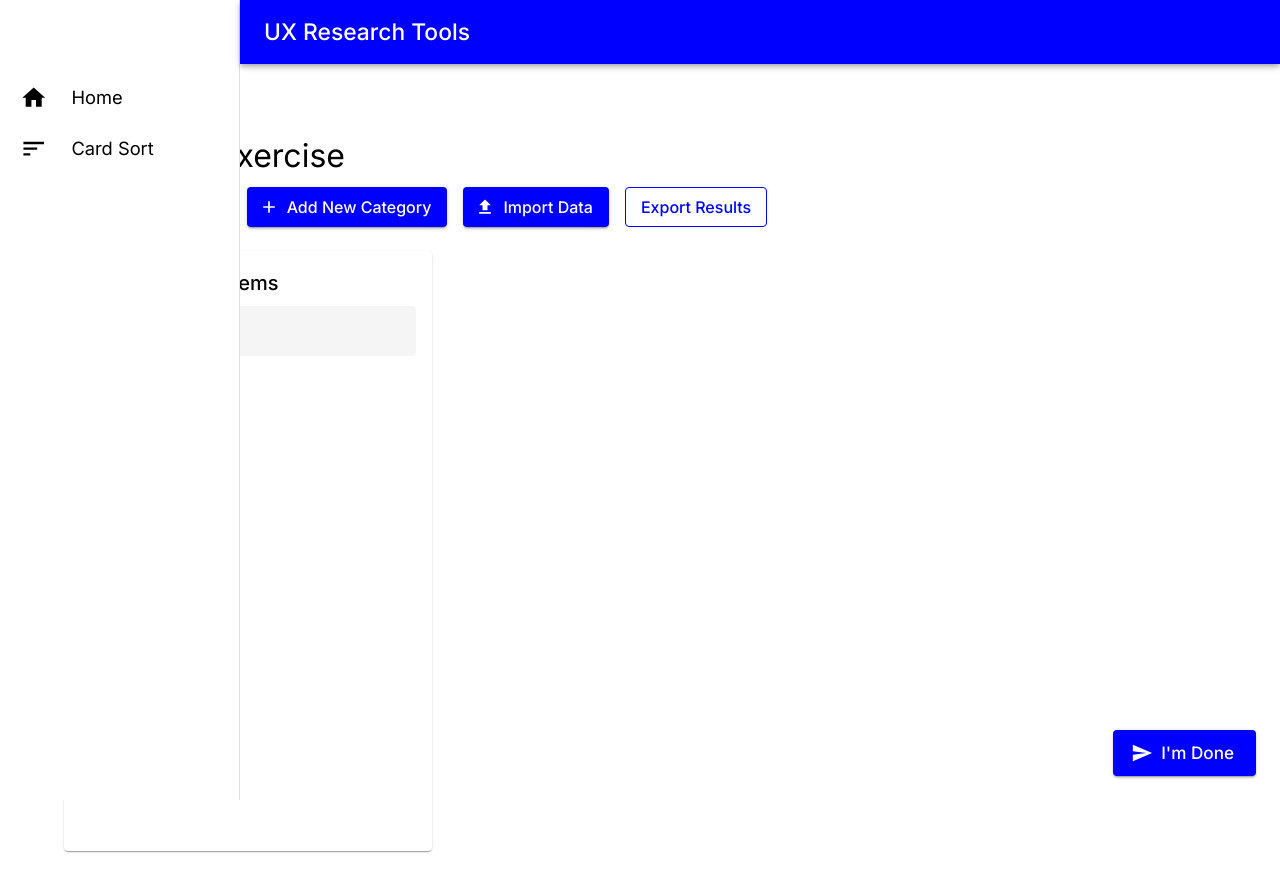
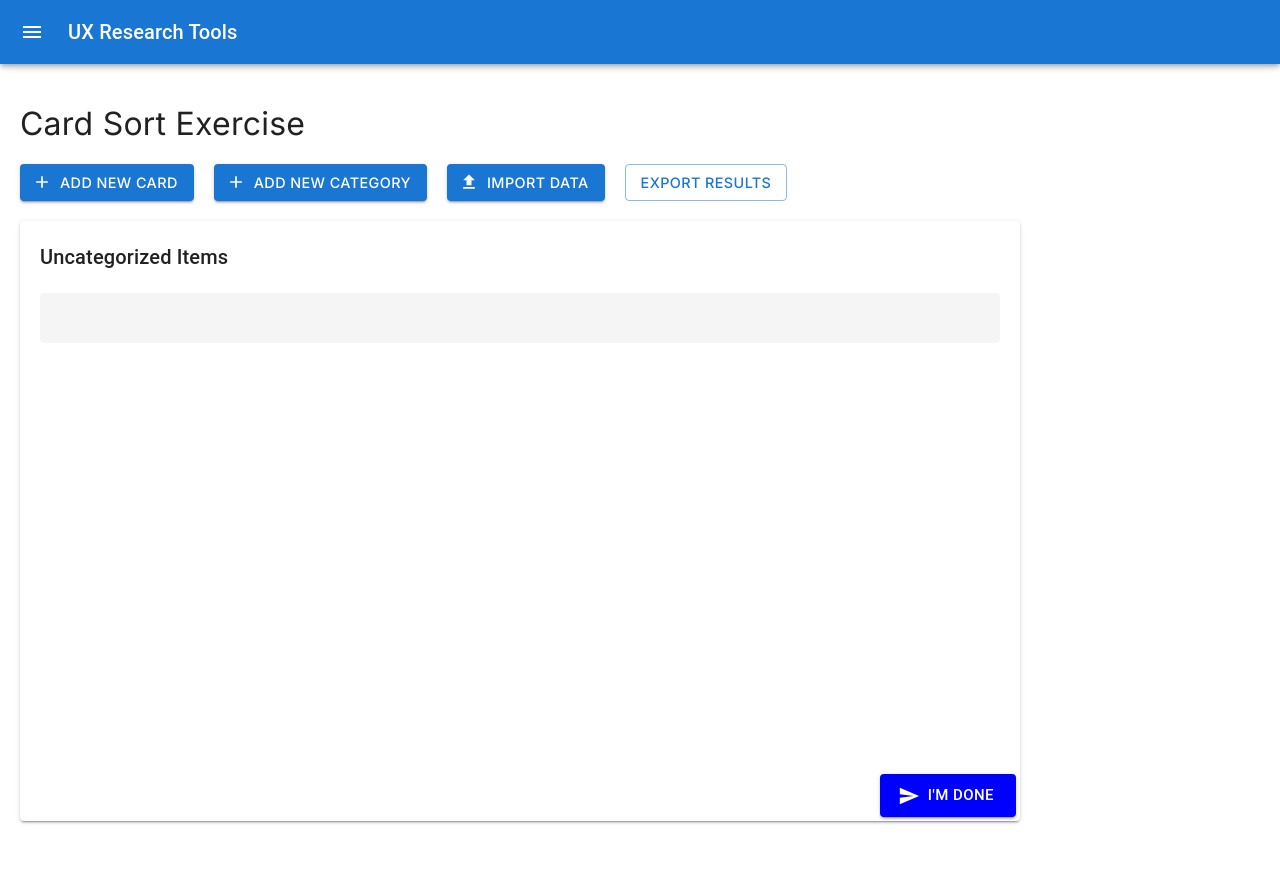
Before and after one commit to hambax/UX-Research-Tools, a React (Create React App) app: page /participant/1 in a window 1280 px wide. Shown: the top 892 px of the page. After the commit the page ends 841 px from the top, so only its background shows below. Built offline with nearby package versions, Linux system fonts and the light colour scheme.

Commit message:
Fix drawer animation and content spacing

```diff
--- a/src/App.js
+++ b/src/App.js
@@ -1,6 +1,7 @@
+import React from 'react';
 import { BrowserRouter as Router, Routes, Route } from 'react-router-dom';
-import { ThemeProvider, CssBaseline } from '@mui/material';
-import { createTheme } from '@mui/material/styles';
+import { ThemeProvider, createTheme } from '@mui/material/styles';
+import CssBaseline from '@mui/material/CssBaseline';
 import Layout from './components/Layout/Layout';
 import Home from './pages/Home';
 import CardSort from './components/CardSort/CardSort';
@@ -11,70 +12,50 @@ import Brightness4Icon from '@mui/icons-material/Brightness4';
 import Brightness7Icon from '@mui/icons-material/Brightness7';
 import Box from '@mui/material/Box';
 
+const theme = createTheme({
+  palette: {
+    mode: 'light',
+    primary: {
+      main: '#1976d2',
+    },
+    secondary: {
+      main: '#dc004e',
+    },
+  },
+  typography: {
+    fontFamily: [
+      'Inter',
+      '-apple-system',
+      'BlinkMacSystemFont',
+      '"Segoe UI"',
+      'Roboto',
+      '"Helvetica Neue"',
+      'Arial',
+      'sans-serif',
+    ].join(','),
+  },
+  components: {
+    MuiCssBaseline: {
+      styleOverrides: `
+        @import url('https://fonts.googleapis.com/css2?family=Inter:wght@300;400;500;600;700&display=swap');
+      `,
+    },
+  },
+});
+
 function App() {
   const [mode, setMode] = useState('light');
 
-  const theme = useMemo(
+  const themeMode = useMemo(
     () =>
       createTheme({
         palette: {
           mode,
           primary: {
-            main: '#0000FF',
-            light: '#3333FF',
-            dark: '#0000CC',
-            contrastText: '#FFFFFF',
+            main: '#1976d2',
           },
-          background: {
-            default: mode === 'light' ? '#FFFFFF' : '#121212',
-            paper: mode === 'light' ? '#FFFFFF' : '#1E1E1E',
-          },
-          text: {
-            primary: mode === 'light' ? '#000000' : '#FFFFFF',
-          },
-        },
-        typography: {
-          fontFamily: 'Inter, sans-serif',
-          fontSize: 16,
-        },
-        components: {
-          MuiButton: {
-            styleOverrides: {
-              root: {
-                textTransform: 'none',
-              },
-              contained: {
-                backgroundColor: '#0000FF',
-                color: '#FFFFFF',
-                '&:hover': {
-                  backgroundColor: '#0000CC',
-                },
-              },
-              outlined: {
-                borderColor: '#0000FF',
-                color: '#0000FF',
-                '&:hover': {
-                  borderColor: '#0000FF',
-                  backgroundColor: 'rgba(0, 0, 255, 0.04)',
-                },
-              },
-            },
-          },
-          MuiPaper: {
-            styleOverrides: {
-              root: {
-                backgroundImage: 'none',
-              },
-            },
-          },
-          MuiIconButton: {
-            styleOverrides: {
-              root: {
-                '&:hover': {
-                  color: '#0000FF',
-                },
-              },
-            },
+          secondary: {
+            main: '#dc004e',
           },
         },
       }),
@@ -94,9 +75,9 @@ function App() {
         onClick={() => setMode((prevMode) => (prevMode === 'light' ? 'dark' : 'light'))}
         color="inherit"
         sx={{
-          bgcolor: theme.palette.background.paper,
+          bgcolor: themeMode.palette.background.paper,
           '&:hover': {
-            bgcolor: theme.palette.action.hover,
+            bgcolor: themeMode.palette.action.hover,
           },
         }}
       >
@@ -106,7 +87,7 @@ function App() {
   );
 
   return (
-    <ThemeProvider theme={theme}>
+    <ThemeProvider theme={themeMode}>
       <CssBaseline />
       <ThemeToggle />
       <Router>
--- a/src/components/CardSort/CardSort.js
+++ b/src/components/CardSort/CardSort.js
@@ -408,19 +408,33 @@ const CardSort = ({ readOnly, configId }) => {
       onDragOver={handleDragOver}
       onDragEnd={handleDragEnd}
     >
-      <Box sx={{ p: { xs: 1, sm: 2 } }}>
-        <Box sx={{ mb: 3 }}>
-          <Typography variant="h4" gutterBottom sx={{ fontSize: '2rem', fontFamily: 'Inter' }}>
+      <Box sx={{
+        maxWidth: '100%',
+      }}>
+        <Box sx={{ mb: '20px' }}>
+          <Typography
+            variant="h4"
+            gutterBottom
+            sx={{
+              fontSize: { xs: '1.75rem', sm: '2rem' },
+              fontFamily: 'Inter',
+              mb: '20px'
+            }}
+          >
             Card Sort Exercise
           </Typography>
           <Stack
             direction={{ xs: 'column', sm: 'row' }}
-            spacing={2}
             sx={{
+              display: 'flex',
+              flexWrap: 'wrap',
+              gap: '20px',
               '& > button': {
-                width: { xs: '100%', sm: 'auto' },
-                fontSize: '16px',
+                flex: { xs: '1 1 100%', sm: '0 1 auto' },
+                minWidth: { sm: '150px' },
+                fontSize: '0.9rem',
                 fontFamily: 'Inter',
+                whiteSpace: 'nowrap',
               }
             }}
           >
@@ -457,11 +471,9 @@ const CardSort = ({ readOnly, configId }) => {
                 startIcon={<ShareIcon />}
                 onClick={handleShare}
                 sx={{
-                  mb: 2,
-                  ml: 2,
-                  backgroundColor: '#0000FF',
+                  backgroundColor: theme.palette.primary.main,
                   '&:hover': {
-                    backgroundColor: '#0000CC',
+                    backgroundColor: theme.palette.primary.dark,
                   },
                 }}
               >
@@ -476,10 +488,13 @@ const CardSort = ({ readOnly, configId }) => {
             display: 'grid',
             gridTemplateColumns: {
               xs: '1fr',
-              sm: 'repeat(auto-fill, minmax(300px, 1fr))',
+              sm: 'repeat(auto-fit, minmax(280px, 1fr))',
+              md: 'repeat(auto-fit, minmax(300px, 1fr))',
+              lg: 'repeat(auto-fit, minmax(320px, 1fr))',
             },
-            gap: 3,
-            pb: 2,
+            gap: '20px',
+            pb: '20px',
+            mr: '20px',
             '& > *': {
               minWidth: 'unset !important',
               width: '100%',
@@ -488,18 +503,22 @@ const CardSort = ({ readOnly, configId }) => {
         >
           {/* Uncategorized Items Column */}
           <Paper
+            elevation={2}
             sx={{
-              p: 2,
-              height: 'calc(100vh - 200px)',
+              p: '20px',
+              height: {
+                xs: 'calc(100vh - 250px)',
+                sm: 'calc(100vh - 200px)'
+              },
               display: 'flex',
               flexDirection: 'column',
               '& *': {
-                fontSize: '16px',
+                fontSize: { xs: '0.9rem', sm: '1rem' },
                 fontFamily: 'Inter',
               }
             }}
           >
-            <Typography variant="h6" gutterBottom sx={{ fontSize: '1.25rem' }}>
+            <Typography variant="h6" gutterBottom sx={{ mb: '20px', fontSize: '1.25rem' }}>
               Uncategorized Items
             </Typography>
 
@@ -523,18 +542,26 @@ const CardSort = ({ readOnly, configId }) => {
             <Paper
               key={category.id}
               sx={{
-                p: 2,
-                height: 'calc(100vh - 200px)',
+                p: '20px',
+                height: {
+                  xs: 'calc(100vh - 250px)',
+                  sm: 'calc(100vh - 200px)'
+                },
                 display: 'flex',
                 flexDirection: 'column',
                 position: 'relative',
                 '& *': {
-                  fontSize: '16px',
+                  fontSize: { xs: '0.9rem', sm: '1rem' },
                   fontFamily: 'Inter',
                 }
               }}
             >
-              <Box sx={{ display: 'flex', justifyContent: 'space-between', alignItems: 'center', mb: 2 }}>
+              <Box sx={{
+                display: 'flex',
+                justifyContent: 'space-between',
+                alignItems: 'center',
+                mb: '20px'
+              }}>
                 <Typography variant="h6" sx={{ fontSize: '1.25rem' }}>
                   {category.name}
                 </Typography>
@@ -662,7 +689,7 @@ const CardSort = ({ readOnly, configId }) => {
         >
           <DialogTitle>Card Sort Results</DialogTitle>
           <DialogContent>
-            <Box sx={{ mb: 2 }}>
+            <Box sx={{ mb: '20px' }}>
               <Stack direction="row" spacing={2} alignItems="flex-start">
                 <FormControl sx={{ minWidth: 120 }}>
                   <InputLabel id="export-format-label">Format</InputLabel>
@@ -690,7 +717,7 @@ const CardSort = ({ readOnly, configId }) => {
             <Box
               sx={{
                 backgroundColor: (theme) => theme.palette.grey[100],
-                p: 2,
+                p: '20px',
                 borderRadius: 1,
                 maxHeight: '400px',
                 overflow: 'auto'
@@ -729,7 +756,7 @@ const CardSort = ({ readOnly, configId }) => {
         >
           <DialogTitle>Import Data</DialogTitle>
           <DialogContent>
-            <Box sx={{ mb: 2 }}>
+            <Box sx={{ mb: '20px' }}>
               <Typography variant="body1" gutterBottom>
                 Please select a file to import. Each cell in your file will be converted into a separate card.
               </Typography>
@@ -737,7 +764,7 @@ const CardSort = ({ readOnly, configId }) => {
                 Supported formats: .csv, .xlsx, .xls
               </Typography>
               {importError && (
-                <Alert severity="error" sx={{ mt: 1 }}>
+                <Alert severity="error" sx={{ mt: '20px' }}>
                   {importError}
                 </Alert>
               )}
--- a/src/components/CardSort/ShareDialog.js
+++ b/src/components/CardSort/ShareDialog.js
@@ -56,10 +56,16 @@ const ShareDialog = ({ open, onClose, shareableLink, onSendEmail }) => {
     >
       <DialogTitle>Share Card Sort</DialogTitle>
       <DialogContent>
-        <Box sx={{ mb: 3 }}>
-          <Typography variant="subtitle1" gutterBottom>
-            Share this link with participants:
+        <Box sx={{ mb: '20px' }}>
+          <Typography variant="body1" gutterBottom>
+            Share this link with participants to collect their card sorting results.
           </Typography>
+          <Box sx={{
+            display: 'flex',
+            alignItems: 'center',
+            gap: '20px',
+            mt: '20px'
+          }}>
             <TextField
               fullWidth
               value={shareableLink}
@@ -75,18 +81,26 @@ const ShareDialog = ({ open, onClose, shareableLink, onSendEmail }) => {
                 ),
               }}
             />
+            <Button
+              variant="contained"
+              onClick={handleCopyLink}
+              sx={{ whiteSpace: 'nowrap' }}
+            >
+              Copy Link
+            </Button>
+          </Box>
           {copied && (
-            <Alert severity="success" sx={{ mt: 1 }}>
+            <Alert severity="success" sx={{ mt: '20px' }}>
               Link copied to clipboard!
             </Alert>
           )}
         </Box>
 
-        <Box sx={{ mb: 2 }}>
-          <Typography variant="subtitle1" gutterBottom>
+        <Box sx={{ mb: '20px' }}>
+          <Typography variant="body1" gutterBottom>
             Or send via email:
           </Typography>
-          <Box sx={{ display: 'flex', gap: 1 }}>
+          <Box sx={{ display: 'flex', gap: '20px', mt: '20px' }}>
             <TextField
               fullWidth
               value={email}
--- a/src/components/CardSort/SortableItem.js
+++ b/src/components/CardSort/SortableItem.js
@@ -18,33 +18,35 @@ export function SortableItem({ id, children, onRemove }) {
     transform: CSS.Transform.toString(transform),
     transition,
     opacity: isDragging ? 0.5 : 1,
-    cursor: 'grab',
-    position: 'relative',
-    marginBottom: '8px',
-    fontSize: '16px',
-    fontFamily: 'Inter',
   };
 
   return (
-    <Paper
+    <Box
       ref={setNodeRef}
       style={style}
       {...attributes}
       {...listeners}
-      elevation={isDragging ? 4 : 1}
       sx={{
-        p: 2,
+        p: '20px',
+        mb: '20px',
+        backgroundColor: 'background.paper',
+        borderRadius: 1,
+        boxShadow: 1,
+        cursor: 'grab',
         '&:hover': {
-          '& .delete-button': {
-            opacity: 1,
+          boxShadow: 2,
         },
+        '&:active': {
+          cursor: 'grabbing',
         },
-        '& *': {
-          fontSize: '16px',
-          fontFamily: 'Inter',
-        }
       }}
     >
+      <Box sx={{
+        display: 'flex',
+        alignItems: 'center',
+        justifyContent: 'space-between',
+        gap: '20px'
+      }}>
         <Box sx={{ pr: 4 }}>
           {children}
           <IconButton
@@ -69,6 +71,7 @@ export function SortableItem({ id, children, onRemove }) {
             <DeleteIcon fontSize="small" />
           </IconButton>
         </Box>
-    </Paper>
+      </Box>
+    </Box>
   );
 }
--- a/src/components/Layout/Layout.js
+++ b/src/components/Layout/Layout.js
@@ -1,146 +1,109 @@
 import React, { useState } from 'react';
-import { AppBar, Toolbar, Typography, Container, Box, Drawer, List, ListItem, ListItemText, ListItemIcon, useTheme } from '@mui/material';
 import { useNavigate } from 'react-router-dom';
-import SortIcon from '@mui/icons-material/Sort';
-import HomeIcon from '@mui/icons-material/Home';
+import {
+  Box,
+  Drawer,
+  AppBar,
+  CssBaseline,
+  Toolbar,
+  List,
+  Typography,
+  Divider,
+  IconButton,
+  ListItem,
+  ListItemButton,
+  ListItemIcon,
+  ListItemText,
+  useTheme,
+} from '@mui/material';
+import MenuIcon from '@mui/icons-material/Menu';
+import ChevronLeftIcon from '@mui/icons-material/ChevronLeft';
+import ChevronRightIcon from '@mui/icons-material/ChevronRight';
+import GridViewIcon from '@mui/icons-material/GridView';
 
-const drawerWidthOpen = 240;
-const drawerWidthClosed = 65;
-const transitionDuration = 200;
+const drawerWidth = 240;
 
 const Layout = ({ children }) => {
+  const theme = useTheme();
   const navigate = useNavigate();
-  const theme = useTheme();
-  const [isDrawerOpen, setIsDrawerOpen] = useState(false);
+  const [open, setOpen] = useState(false);
 
   const menuItems = [
-    { text: 'Home', icon: <HomeIcon />, path: '/' },
-    { text: 'Card Sort', icon: <SortIcon />, path: '/card-sort' },
+    { text: 'Card Sort', icon: <GridViewIcon />, path: '/' },
   ];
 
   return (
-    <Box
-      sx={{
-        minHeight: '100vh',
-        display: 'flex',
-        flexDirection: 'column',
-        bgcolor: theme.palette.background.default,
-      }}
-    >
+    <Box sx={{ display: 'flex' }}>
+      <CssBaseline />
       <AppBar
         position="fixed"
         sx={{
           zIndex: (theme) => theme.zIndex.drawer + 1,
-          width: `calc(100% - ${drawerWidthClosed}px)`,
-          ml: `${drawerWidthClosed}px`,
-          transition: theme.transitions.create(['width', 'margin'], {
-            easing: theme.transitions.easing.sharp,
-            duration: transitionDuration,
-          }),
-          ...(isDrawerOpen && {
-            width: `calc(100% - ${drawerWidthOpen}px)`,
-            ml: `${drawerWidthOpen}px`,
-          }),
         }}
       >
         <Toolbar>
+          <IconButton
+            color="inherit"
+            aria-label="open drawer"
+            onClick={() => setOpen(!open)}
+            edge="start"
+            sx={{ mr: 2 }}
+          >
+            <MenuIcon />
+          </IconButton>
           <Typography variant="h6" noWrap component="div">
             UX Research Tools
           </Typography>
         </Toolbar>
       </AppBar>
-
       <Drawer
-        variant="permanent"
-        onMouseEnter={() => setIsDrawerOpen(true)}
-        onMouseLeave={() => setIsDrawerOpen(false)}
         sx={{
-          width: isDrawerOpen ? drawerWidthOpen : drawerWidthClosed,
+          width: drawerWidth,
           flexShrink: 0,
-          whiteSpace: 'nowrap',
-          boxSizing: 'border-box',
           '& .MuiDrawer-paper': {
-            width: isDrawerOpen ? drawerWidthOpen : drawerWidthClosed,
-            transition: theme.transitions.create('width', {
-              easing: theme.transitions.easing.sharp,
-              duration: transitionDuration,
-            }),
-            overflowX: 'hidden',
-            backgroundColor: theme.palette.background.paper,
-            borderRight: `1px solid ${theme.palette.divider}`,
+            width: drawerWidth,
+            boxSizing: 'border-box',
+            position: 'absolute',
           },
         }}
+        variant="persistent"
+        anchor="left"
+        open={open}
       >
         <Toolbar />
-        <Box sx={{ overflow: 'hidden' }}>
+        <Box sx={{ overflow: 'auto' }}>
           <List>
             {menuItems.map((item) => (
-              <ListItem
-                key={item.text}
-                onClick={() => navigate(item.path)}
-                sx={{
-                  minHeight: 48,
-                  px: 2.5,
-                  cursor: 'pointer',
-                  '&:hover': {
-                    backgroundColor: 'rgba(0, 0, 255, 0.04)',
-                  },
-                }}
-              >
-                <ListItemIcon
-                  sx={{
-                    minWidth: 0,
-                    mr: isDrawerOpen ? 3 : 'auto',
-                    justifyContent: 'center',
-                    color: theme.palette.mode === 'light' ? 'inherit' : 'white',
-                  }}
+              <ListItem key={item.text}>
+                <ListItemButton
+                  onClick={() => navigate(item.path)}
+                  sx={{ pl: '20px' }}
                 >
-                  {item.icon}
-                </ListItemIcon>
-                <ListItemText
-                  primary={item.text}
-                  sx={{
-                    opacity: isDrawerOpen ? 1 : 0,
-                    transition: theme.transitions.create('opacity', {
-                      duration: transitionDuration,
-                    }),
-                  }}
-                />
+                  <ListItemIcon>{item.icon}</ListItemIcon>
+                  <ListItemText primary={item.text} />
+                </ListItemButton>
               </ListItem>
             ))}
           </List>
+          <Divider />
         </Box>
       </Drawer>
-
-      <Container
-        maxWidth="xl"
+      <Box
+        component="main"
         sx={{
           flexGrow: 1,
-          py: 4,
-          pl: `${drawerWidthClosed + 24}px`,
-          transition: theme.transitions.create('padding', {
+          pt: '20px',
+          pl: '20px',
+          transition: theme.transitions.create(['transform', 'padding'], {
             easing: theme.transitions.easing.sharp,
-            duration: transitionDuration,
+            duration: theme.transitions.duration.leavingScreen,
           }),
-          ...(isDrawerOpen && {
-            pl: `${drawerWidthOpen + 24}px`,
-          }),
-          '& *': {
-            fontFamily: 'Inter, sans-serif',
-          }
+          transform: open ? 'none' : `translateX(-${drawerWidth}px)`,
         }}
       >
-        <Toolbar />
-        <Box
-          component="main"
-          sx={{
-            flexGrow: 1,
-            p: 3,
-          }}
-        >
-          {children}
-        </Box>
-      </Container>
+        <Toolbar sx={{ mb: '20px' }} />
+        {children}
+      </Box>
     </Box>
   );
 };
```
Also changed, not shown: package.json (+12 -10 lines), 1 other file (tests, documents, lock files or other folders). Lines whose indentation alone changed are shown as unchanged.
